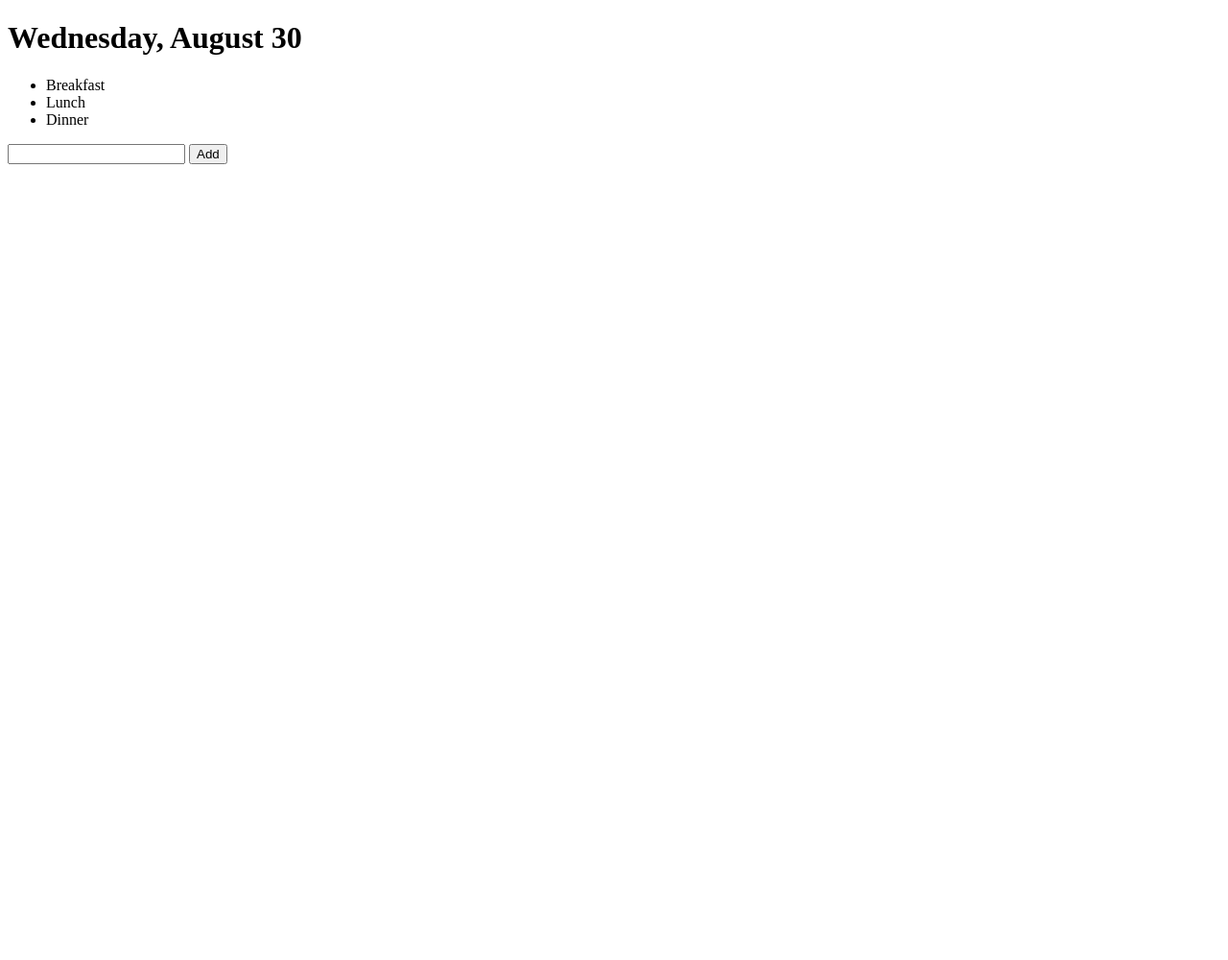
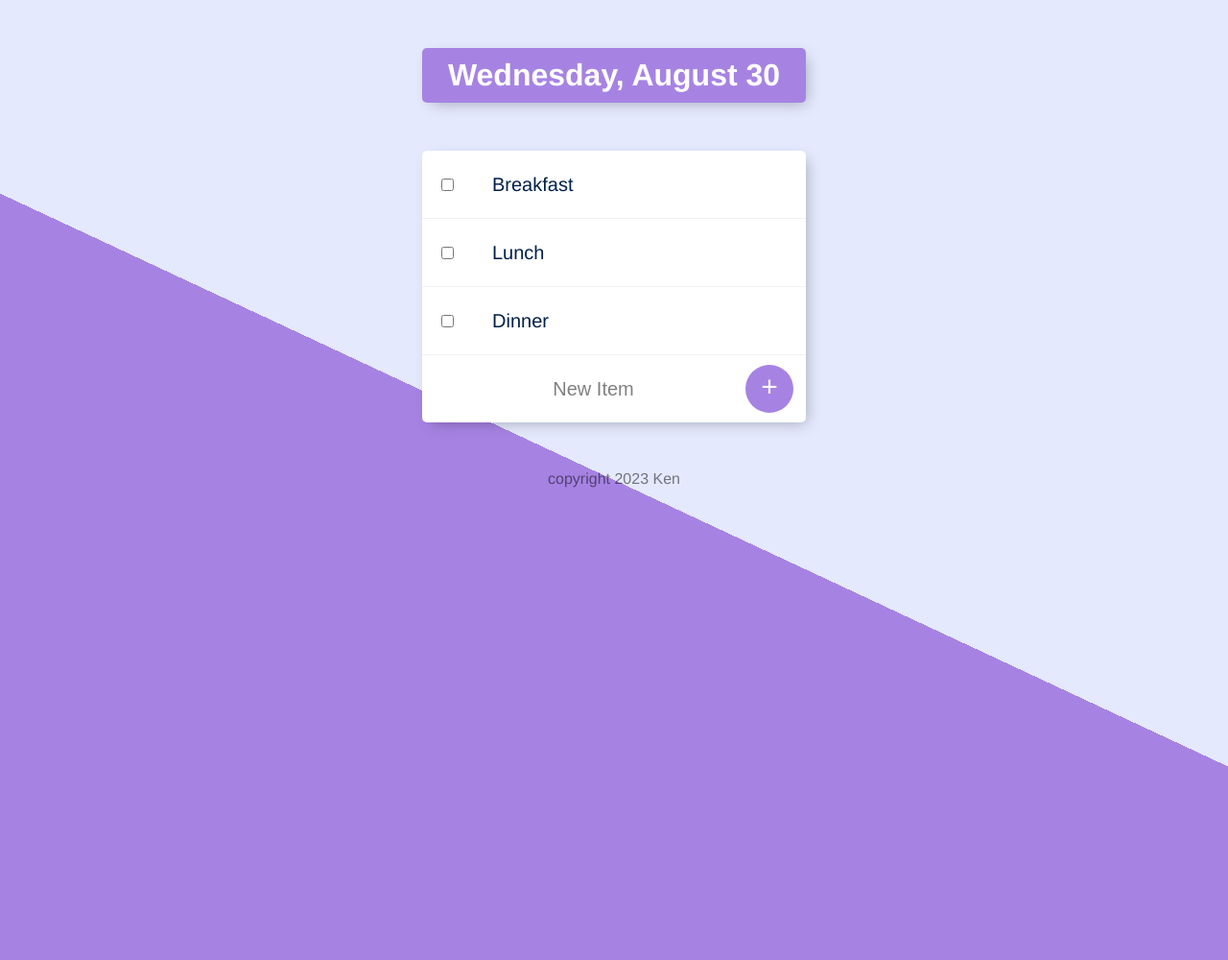
Before and after one commit to KenXD2001/todolist-v1, a Node server app: page / in a window 1280 px wide. Shown: the whole page at 96% size. Before the commit the page ends 171 px from the top, so only its background shows below. Run offline with Node 20, Linux system fonts and the light colour scheme.

Commit message:
Updates
Updated app.js
Updated date.js
Updated list.ejs

Added comments and console for the public user for their better understanding.

```diff
--- a/app.js
+++ b/app.js
@@ -1,44 +1,71 @@
 // jshint esversion:6
-
 
 const express = require("express");
 const bodyParser = require("body-parser");
 
+// Clear the module cache for date.js
+delete require.cache[require.resolve(__dirname + '/date.js')];
+const dateModule = require(__dirname + '/date.js');
+
+console.log(dateModule.getDate()); // Log the current date when the server starts
+
 const app = express();
 
-var items = ["Breakfast", "Lunch", "Dinner"];
+const items = ["Breakfast", "Lunch", "Dinner"];
+const workItems = [];
 
 app.set("view engine", "ejs");
 
-app.use(bodyParser.urlencoded({extended: true}));
+app.use(bodyParser.urlencoded({ extended: true }));
+app.use(express.static("public"));
 
-app.get("/", function(req, res) {
+// Handle GET requests to the root route
+app.get("/", function (req, res) {
+    const day = dateModule.getDate(); // Get the current date
 
-    var today = new Date();
+    console.log("GET request received for the root route."); // Log when a GET request is received for the root route
+    console.log("Current day:", day); // Log the current day
 
-    var options = {
-        weekday: "long",
-        day: "numeric",
-        month: "long",
-    };
-
-    var day = today.toLocaleDateString("en-US", options);
-
-    res.render("list", {kindOfDay: day, newListItems: items});
-
+    res.render("list", { listTitle: day, newListItems: items }); // Render the 'list.ejs' template with dynamic data
 });
 
-app.post("/", function(req, res) {
-    var item = req.body.newItem;
-    console.log(item);
+function addItemToList(item, list) {
+    list.push(item);
+}
 
-    items.push(item);
+// Handle POST requests to the root route (for adding new items)
+app.post("/", function (req, res) {
+    console.log("POST request received for the root route."); // Log when a POST request is received for the root route
+    console.log("Request body:", req.body); // Log the request body
 
-    res.redirect("/");
+    const item = req.body.newItem;
+    const listTitle = req.body.list.toLowerCase(); // Convert list title to lowercase
 
+    if (listTitle === "work") { // Check with lowercase "work"
+        addItemToList(item, workItems); // Add the item to the work list
+        console.log("Added to workItems:", item); // Log when an item is added to workItems
+        res.redirect("/work"); // Redirect to the work list
+    } else {
+        addItemToList(item, items); // Add the item to the default list
+        console.log("Added to items:", item); // Log when an item is added to items
+        res.redirect("/"); // Redirect to the default list
+    }
 });
 
+// Handle GET requests to the 'work' route
+app.get("/work", function (req, res) {
+    res.render("list", { listTitle: "Work List", newListItems: workItems }); // Render the 'list.ejs' template for the work list
+});
 
-app.listen(3000, function() {
-    console.log("Server is running on port 3000.");
+// Handle POST requests to the 'work' route (for adding new work items)
+app.post("/work", function (req, res) {
+    let item = req.body.newItem; // Get the new work item from the form
+    addItemToList(item, workItems); // Add the work item to the work list
+    console.log("Added to workItems:", item); // Log when an item is added to workItems
+    res.redirect("/work"); // Redirect to the work list
 });
+
+// Start the server
+app.listen(3000, function () {
+    console.log("Server is running on port 3000."); // Log when the server is running
+});
--- /dev/null
+++ b/date.js
@@ -0,0 +1,33 @@
+// jshint esversion:6
+
+console.log(module); // Log the module object when the module is loaded
+
+// Export a function to get the current date
+exports.getDate = function() {
+    const today = new Date();
+    const options = {
+        weekday: "long",
+        day: "numeric",
+        month: "long",
+    };
+    let day = today.toLocaleDateString("en-US", options);
+
+    console.log("Getting date:", day); // Log when the getDate function is called
+
+    return day;
+};
+
+// Export a function to get the current day of the week
+exports.getDay = function() {
+    const today = new Date();
+    const options = {
+        weekday: "long",
+    };
+    let day = today.toLocaleDateString("en-US", options);
+
+    console.log("Getting day:", day); // Log when the getDay function is called
+
+    return day;
+};
+
+console.log(module.exports); // Log the module.exports object at the end of the module
--- /dev/null
+++ b/public/css/styles.css
@@ -0,0 +1,96 @@
+html {
+  background-color: #E4E9FD;
+  background-image: -webkit-linear-gradient(65deg, #A683E3 50%, #E4E9FD 50%);
+  min-height: 1000px;
+  font-family: 'helvetica neue';
+}
+
+h1 {
+  color: #fff;
+  padding: 10px;
+}
+
+.box {
+  max-width: 400px;
+  margin: 50px auto;
+  background: white;
+  border-radius: 5px;
+  box-shadow: 5px 5px 15px -5px rgba(0, 0, 0, 0.3);
+}
+
+#heading {
+  background-color: #A683E3;
+  text-align: center;
+}
+
+.item {
+  min-height: 70px;
+  display: flex;
+  align-items: center;
+  border-bottom: 1px solid #F1F1F1;
+}
+
+.item:last-child {
+  border-bottom: 0;
+}
+
+input:checked+p {
+  text-decoration: line-through;
+  text-decoration-color: #A683E3;
+}
+
+input[type="checkbox"] {
+  margin: 20px;
+}
+
+p {
+  margin: 0;
+  padding: 20px;
+  font-size: 20px;
+  font-weight: 200;
+  color: #00204a;
+}
+
+form {
+  text-align: center;
+  margin-left: 20px;
+}
+
+button {
+  min-height: 50px;
+  width: 50px;
+  border-radius: 50%;
+  border-color: transparent;
+  background-color: #A683E3;
+  color: #fff;
+  font-size: 30px;
+  padding-bottom: 6px;
+  border-width: 0;
+}
+
+input[type="text"] {
+  text-align: center;
+  height: 60px;
+  top: 10px;
+  border: none;
+  background: transparent;
+  font-size: 20px;
+  font-weight: 200;
+  width: 313px;
+}
+
+input[type="text"]:focus {
+  outline: none;
+  box-shadow: inset 0 -3px 0 0 #A683E3;
+}
+
+::placeholder {
+  color: grey;
+  opacity: 1;
+}
+
+footer {
+  color: white;
+  color: rgba(0, 0, 0, 0.5);
+  text-align: center;
+}
--- a/views/list.ejs
+++ b/views/list.ejs
@@ -1,25 +1,34 @@
 <!DOCTYPE html>
-<html lang="en">
+<html lang="en" dir="ltr">
 <head>
     <meta charset="UTF-8">
-    <meta name="viewport" content="width=device-width, initial-scale=1.0">
     <title>To Do List</title>
+    <link rel="stylesheet" href="css/styles.css">
 </head>
 <body>
 
-    <h1> <%= kindOfDay %> </h1>
+    <div class="box" id="heading">
+        <h1><%= listTitle %></h1>
+    </div>
 
-    <ul>
-        <%  for (var i=0; i<newListItems.length;i++) { %>
-            <li><%= newListItems[i] %></li>
+    <div class="box">
+        <%  for (let i=0; i<newListItems.length; i++) { %>
+        <div class="item">
+            <input type="checkbox">
+            <p><%= newListItems[i] %></p>
+        </div>
         <% } %>
 
-    </ul>
-
-    <form class="" action="/" method="post">
-        <input type="text" name="newItem">
-        <button type="submit" name="button">Add</button>
-    </form>
+        <!-- Updated form to include a hidden input for list type -->
+        <form class="item" action="/" method="post">
+            <input type="text" name="newItem" placeholder="New Item" autocomplete="off">
+            <input type="hidden" name="list" value="<%= listTitle %>"> <!-- Hidden input for list type -->
+            <button type="submit">+</button>
+        </form>
+    </div>
 
 </body>
+<footer>
+    copyright 2023 Ken
+</footer>
 </html>
```
Also changed, not shown: about.html (added, +16 -0 lines).
